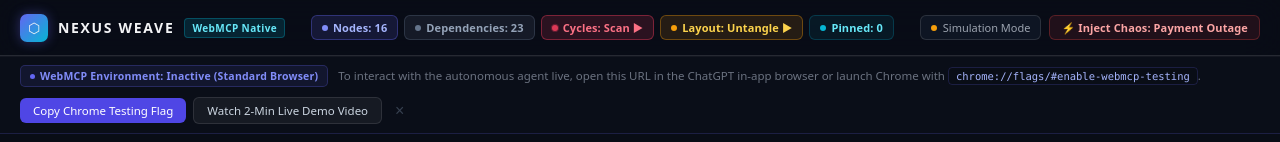
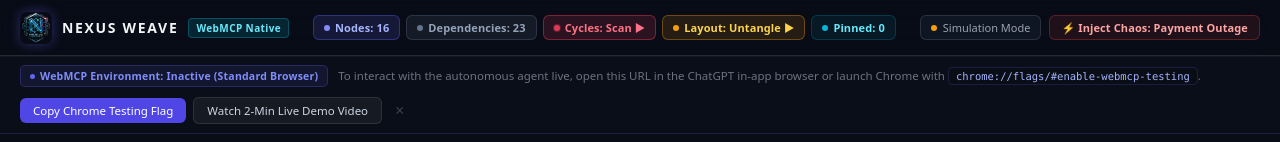
Before and after one commit to piyushxlabs/nexus-weave, a website built with Vite: page index.html in a window 1280 px wide. Shown: the top 142 px of the page. Built offline with nearby package versions, Linux system fonts and the light colour scheme.

Commit message:
Step 35: Dashboard header official logo integration

```diff
--- a/index.html
+++ b/index.html
@@ -105,15 +105,11 @@
         flex-shrink: 0;
       }
 
-      .brand-logo-icon {
-        width: 28px;
-        height: 28px;
-        background: linear-gradient(135deg, #6366F1 0%, #06B6D4 100%);
+      .brand-logo-img {
+        width: 32px;
+        height: 32px;
+        object-fit: contain;
         border-radius: 7px;
-        display: flex;
-        align-items: center;
-        justify-content: center;
-        font-size: 14px;
         box-shadow: 0 0 12px rgba(99, 102, 241, 0.4);
         flex-shrink: 0;
       }
@@ -501,7 +497,7 @@
       <header id="app-header" aria-label="Nexus Weave application header">
         <!-- Left: Brand Identity -->
         <div class="header-brand">
-          <div class="brand-logo-icon" aria-hidden="true">⬡</div>
+          <img src="/assets/logo.png" alt="Nexus Weave Logo" class="brand-logo-img" />
           <span class="brand-name">Nexus Weave</span>
           <span class="brand-badge">WebMCP Native</span>
         </div>
```
Also changed, not shown: public/assets/logo.png (added).
